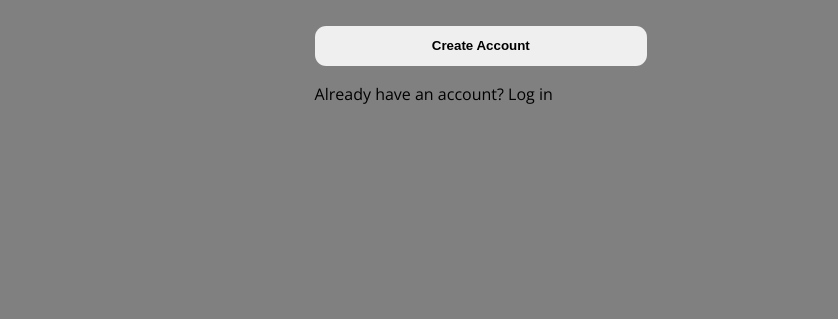
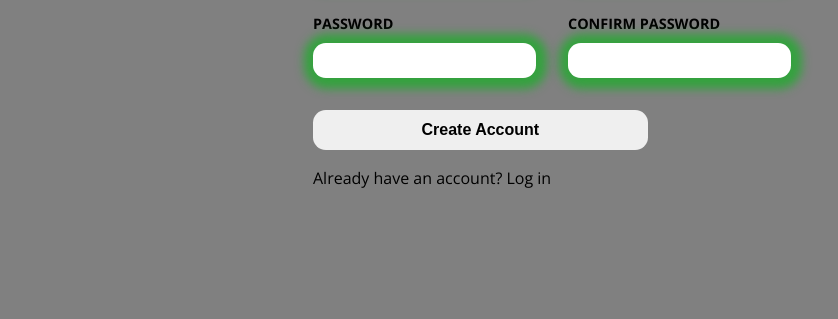
Before and after one commit to rjsudhin/top-sign-up-form, a plain HTML site: page index.html in a window 1280 px wide. Shown: the part 497-816 px from the top of the page, without its empty margins (258-1096 px from the left). Drawn offline with nearby package versions, Linux system fonts and the light colour scheme.

Commit message:
design just resize for validate and invalide pseduo elements

```diff
--- a/css/styles.css
+++ b/css/styles.css
@@ -68,9 +68,8 @@ input, button {
 
 #sign-up #sign-up-form .header-content{
   padding: 1rem;
-  font-size: 1rem;
+  font-size: 1.2rem;
   color: #fff;
-  font-style: italic;
   .quote-sign-in {
     margin-top: .5rem;
     font-weight: bold;
@@ -84,15 +83,13 @@ input, button {
 
 #sign-up .input-container {
   display: flex;
-  flex-direction: column;
-  align-items: center;
+  flex-wrap: wrap;
   div {
     padding: 1rem;
     width: 100%;
-    max-width: 400px;
     display: flex;
     flex-direction: column;
-    flex: 1 1 0;
+    flex: 1 1 250px;
     gap: .5rem;
     label {
      font-size: 1rem;
@@ -111,27 +108,43 @@ input, button {
 
 /* submit container */
 #sign-up .submit-container {
-  margin: 1rem auto;
-  max-width: 400px;
+  margin: 1rem;
   display: flex;
   flex-direction: column;
-  padding: 1rem 1.1rem;
   text-align: center;
-  font-size: 1rem;
   button {
+    max-width: 450px;
     width: 100%;
-    border-radius: .7rem;
     height: 40px;
+    border-radius: .8rem;
+    font-size: 1rem;
     font-weight: bold;
-    size: 1rem;
     margin-bottom: 1rem;
   }
 
 }
 
 
+input, input:focus {
+  box-shadow: 1px 1px 10px 10px #29a734dc;
+}
+
+
+input:focus:invalid {
+  box-shadow: 1px 1px 1px 10px red;
+}
+
+
 /* Desktop layout */
 @media only screen and (min-width: 800px) {
+
+  body {
+    display: flex;
+    flex-direction: column;
+    align-items: center;
+    justify-content: center;
+  }
+
 
   main #sign-up {
     display: grid;
@@ -154,7 +167,7 @@ input, button {
     }
 
     input {
-      min-width: 200px;
+      min-width: 180px;
       height: 35px;
     }
   }
```
